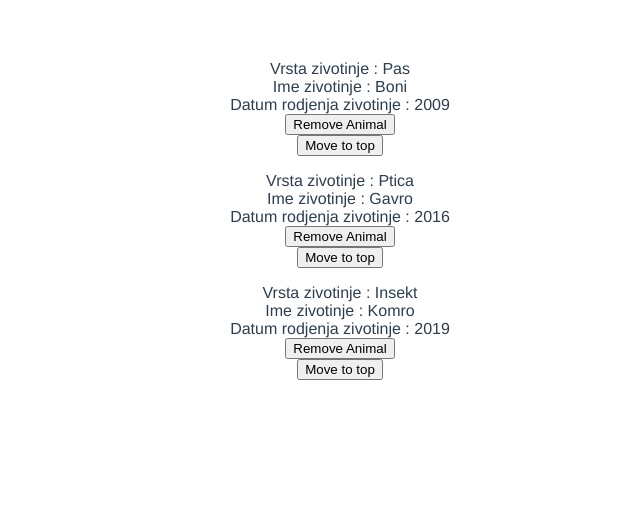
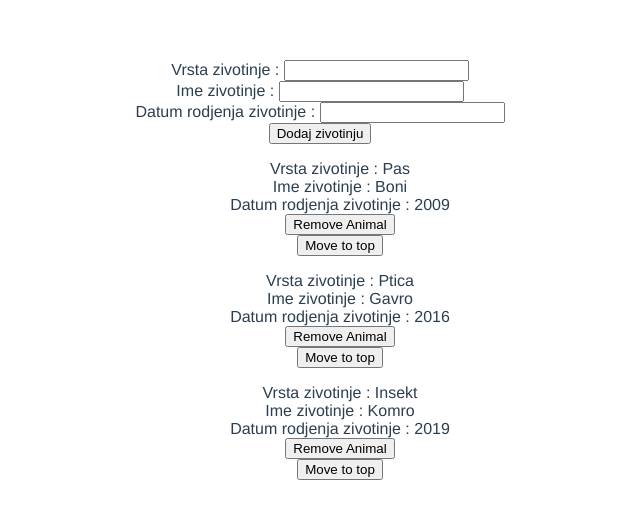
Before and after one commit to goran-jovicic/zoo-home-zadatak, a Vue app: page / in a window 1280 px wide. Shown: the top 518 px of the page, without its empty margins (320-960 px from the left). Built offline with nearby package versions, Linux system fonts and the light colour scheme.

Commit message:
zadatak5

```diff
--- a/src/components/AnimalList.vue
+++ b/src/components/AnimalList.vue
@@ -1,5 +1,20 @@
 <template>
     <div>
+        <form @submit.prevent="addAnimal()">
+          <div>
+            <label for="vrsta">Vrsta zivotinje : </label>
+            <input id="vrsta" v-model="newAnimal.vrsta" type="text" />
+          </div>
+          <div>
+            <label for="ime">Ime zivotinje : </label>
+            <input id="ime" type="text" v-model="newAnimal.ime" />
+          </div>
+          <div>
+            <label for="datum_rodjenja">Datum rodjenja zivotinje : </label>
+            <input id="datum_rodjenja" v-model="newAnimal.datum_rodjenja" type="text" />
+          </div>
+          <button type="submit">Dodaj zivotinju</button>
+        </form>
       <ul>
         <li v-for="(animal,index) in animals" :key="index">
           Vrsta zivotinje : {{ animal.vrsta }}
@@ -20,6 +35,8 @@
 export default {
   data () {
     return {
+      newAnimal : this.getDefault(),
+
       animals : [
         { vrsta : 'Pas', ime : 'Boni', datum_rodjenja : '2009' },
         { vrsta : 'Ptica', ime : 'Gavro', datum_rodjenja : '2016' },
@@ -37,6 +54,19 @@ export default {
       let animalCopy = this.animals[index]
       this.animals.splice(index,1)
       this.animals.unshift(animalCopy)
+    },
+
+    addAnimal() {
+      this.animals.push({...this.newAnimal})
+      this.newAnimal = this.getDefault()
+    },
+
+    getDefault() {
+      return {
+        vrsta: '',
+        ime: '',
+        datum_rodjenja: '',
+      }
     }
   }
 }
```
